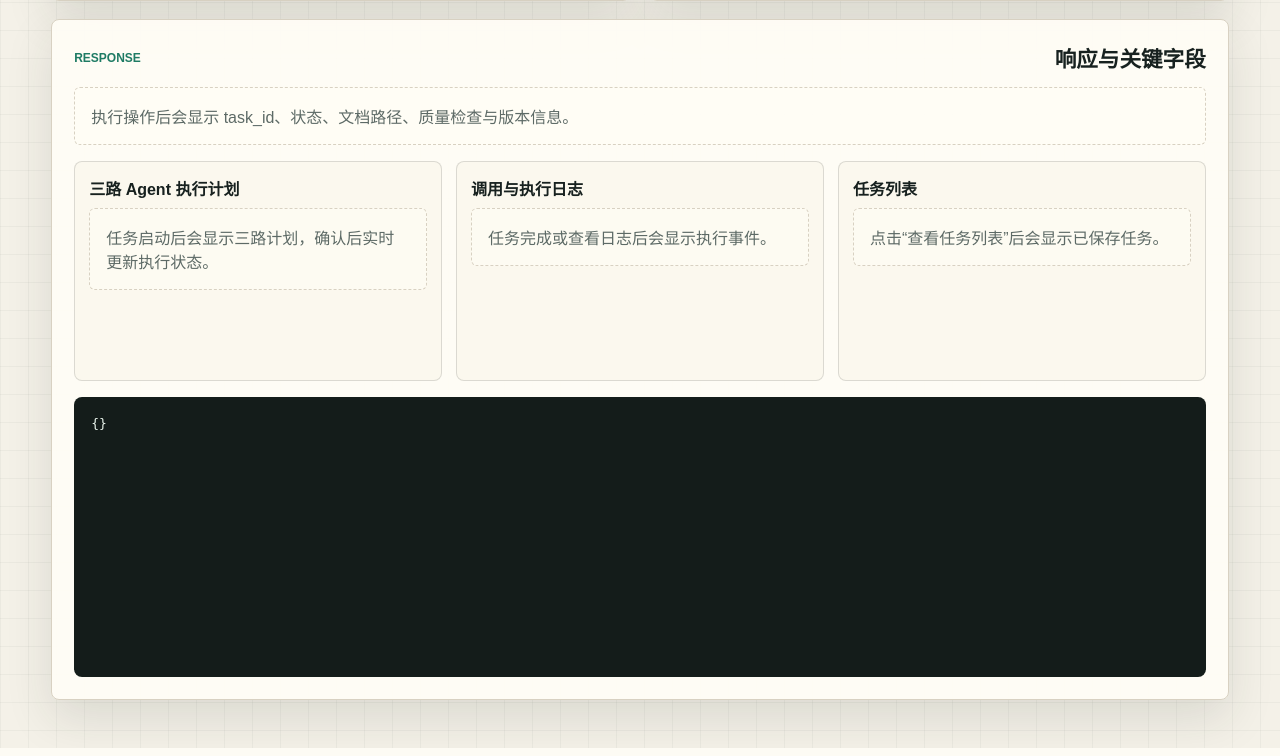
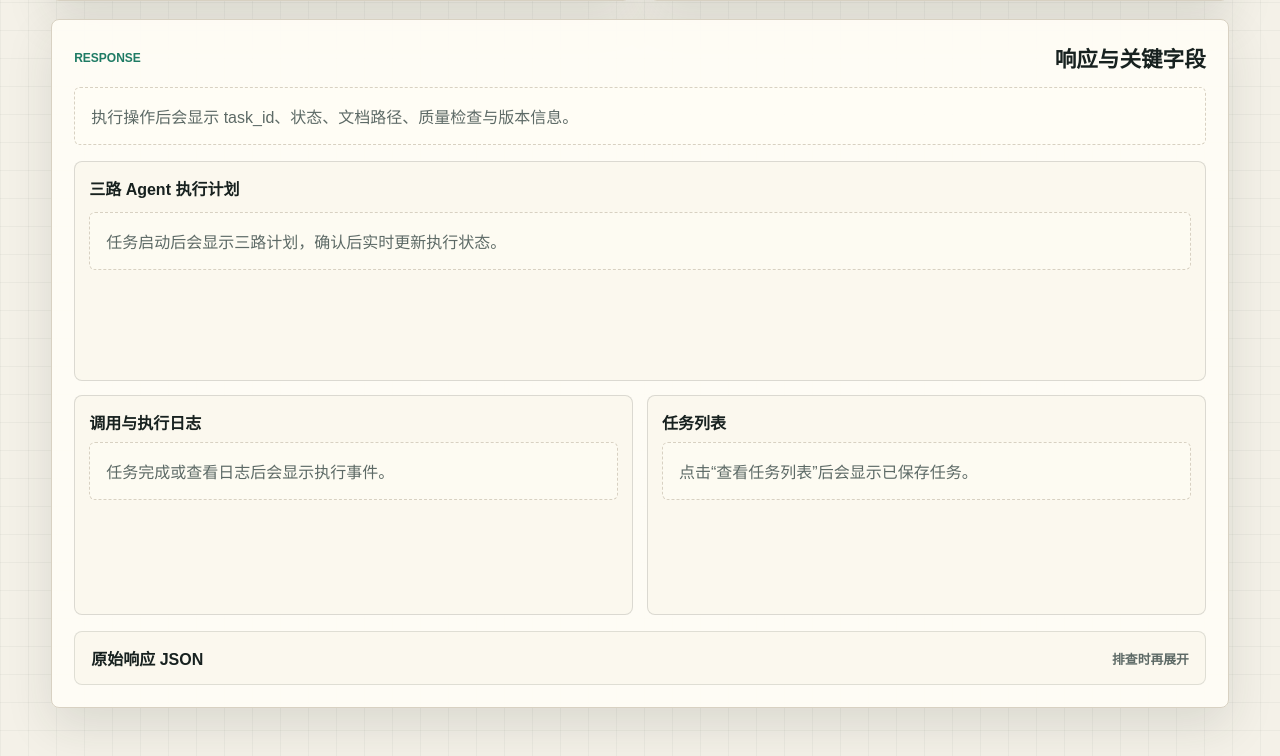
Before and after one commit to crabin/knowledgeforge, a Python web app: template knowledgeforge/templates/index.html in a window 1280 px wide. Shown: the part 2125-2881 px from the top of the page. Run offline with Jinja, Linux system fonts and the light colour scheme; the template is opened without the code that fills it, so the values that code supplies are empty; some libraries are stand-ins or nearby versions.

Commit message:
Fix dashboard result panel layout

```diff
--- a/knowledgeforge/static/css/dashboard.css
+++ b/knowledgeforge/static/css/dashboard.css
@@ -343,11 +343,77 @@ h3 {
   gap: 10px;
 }
 
+.plan-full-panel {
+  margin-top: 16px;
+  padding: 14px;
+  border: 1px solid rgba(23, 33, 31, 0.14);
+  border-radius: 8px;
+  background: #fbf8ee;
+}
+
+.plan-panel-head {
+  display: flex;
+  justify-content: space-between;
+  align-items: baseline;
+  gap: 12px;
+  margin-bottom: 12px;
+}
+
+.plan-panel-head h3 {
+  margin-bottom: 0;
+}
+
+.plan-panel-hint {
+  color: var(--muted);
+  font-size: 0.8rem;
+  font-weight: 800;
+}
+
+.plan-full-list {
+  display: grid;
+  grid-template-columns: repeat(auto-fill, minmax(340px, 1fr));
+  gap: 12px;
+}
+
 .trace-grid {
   display: grid;
-  grid-template-columns: repeat(3, minmax(0, 1fr));
+  grid-template-columns: repeat(2, minmax(0, 1fr));
   gap: 14px;
+  margin-top: 14px;
+}
+
+.raw-json-panel {
   margin-top: 16px;
+  border: 1px solid rgba(23, 33, 31, 0.12);
+  border-radius: 8px;
+  background: #fbf8ee;
+  overflow: hidden;
+}
+
+.raw-json-summary {
+  display: flex;
+  justify-content: space-between;
+  align-items: center;
+  gap: 12px;
+  min-height: 52px;
+  padding: 0 16px;
+  cursor: pointer;
+  list-style: none;
+  font-weight: 800;
+}
+
+.raw-json-summary::-webkit-details-marker {
+  display: none;
+}
+
+.raw-json-hint {
+  color: var(--muted);
+  font-size: 0.8rem;
+  font-weight: 700;
+}
+
+.raw-json-panel[open] .raw-json-summary {
+  border-bottom: 1px solid rgba(23, 33, 31, 0.1);
 }
 
 .trace-panel {
@@ -748,12 +888,12 @@ button:disabled {
 }
 
 #response-output {
-  min-height: 280px;
-  max-height: 520px;
-  margin: 16px 0 0;
+  min-height: 220px;
+  max-height: 480px;
+  margin: 0;
   overflow: auto;
-  border: 1px solid rgba(23, 33, 31, 0.18);
-  border-radius: 8px;
+  border: 0;
+  border-radius: 0 0 8px 8px;
   background: #141c1a;
   color: #ecf6ee;
   padding: 16px;
--- a/knowledgeforge/templates/index.html
+++ b/knowledgeforge/templates/index.html
@@ -174,13 +174,16 @@
         <div class="summary-strip" id="summary-strip">
           <div class="empty-state">执行操作后会显示 task_id、状态、文档路径、质量检查与版本信息。</div>
         </div>
-        <div class="trace-grid" aria-label="查询计划与执行日志">
-          <section class="trace-panel">
-            <h3>三路 Agent 执行计划</h3>
-            <div id="agent-plan-output" class="trace-list">
-              <div class="empty-state">任务启动后会显示三路计划，确认后实时更新执行状态。</div>
-            </div>
-          </section>
+        <section class="plan-full-panel trace-panel" aria-labelledby="plan-panel-title">
+          <div class="plan-panel-head">
+            <h3 id="plan-panel-title">三路 Agent 执行计划</h3>
+            <span class="plan-panel-hint" id="plan-panel-hint"></span>
+          </div>
+          <div id="agent-plan-output" class="plan-full-list">
+            <div class="empty-state">任务启动后会显示三路计划，确认后实时更新执行状态。</div>
+          </div>
+        </section>
+        <div class="trace-grid" aria-label="执行日志与任务列表">
           <section class="trace-panel">
             <h3>调用与执行日志</h3>
             <div id="execution-log-output" class="trace-list">
@@ -194,7 +197,13 @@
             </div>
           </section>
         </div>
-        <pre id="response-output" aria-live="polite">{}</pre>
+        <details class="raw-json-panel">
+          <summary class="raw-json-summary">
+            <span>原始响应 JSON</span>
+            <span class="raw-json-hint">排查时再展开</span>
+          </summary>
+          <pre id="response-output" aria-live="polite">{}</pre>
+        </details>
       </section>
     </main>
 
```
Also changed, not shown: other parts of knowledgeforge/static/css/dashboard.css (+88 -1 lines), progress.md (+21 -0 lines), tests/test_dashboard.py (+3 -0 lines).
